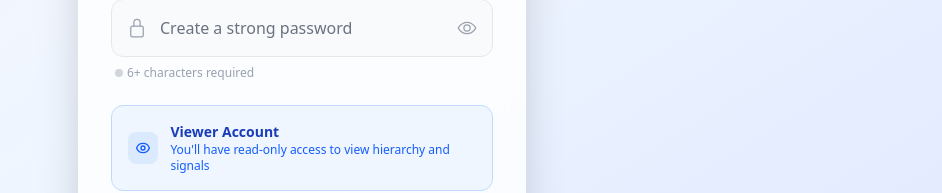
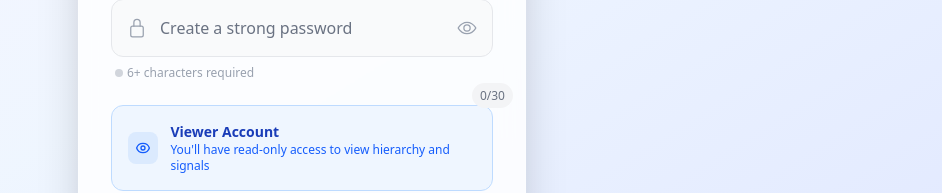
Before and after one commit to SiddheshWonderBiz/asset-hierarchy-frontend, a React (Vite) app: page /signup in a window 1280 px wide. Shown: the part 412-605 px from the top of the page, without its empty margins (338-1280 px from the left). Built offline with nearby package versions, Linux system fonts and the light colour scheme.

Commit message:
password length in singup update

```diff
--- a/src/pages/Signup.jsx
+++ b/src/pages/Signup.jsx
@@ -102,6 +102,7 @@ const Signup = () => {
                   placeholder="Create a strong password"
                   disabled={loading}
                   required
+                  maxLength={30}
                 />
                 <button
                   type="button"
@@ -121,6 +122,15 @@ const Signup = () => {
                   6+ characters required
                 </span>
               </div>
+              <div className="absolute right-3 top-1/2 transform -translate-y-1/2">
+                  <span className={`text-xs font-medium px-2 py-1 rounded-full ${
+                    password.length > 25
+                      ? 'text-red-600 bg-red-50'
+                      : 'text-gray-500 bg-gray-100'
+                  }`}>
+                    {password.length}/30
+                  </span>
+                </div>
             </div>
 
             {/* Account Type Info */}
```
